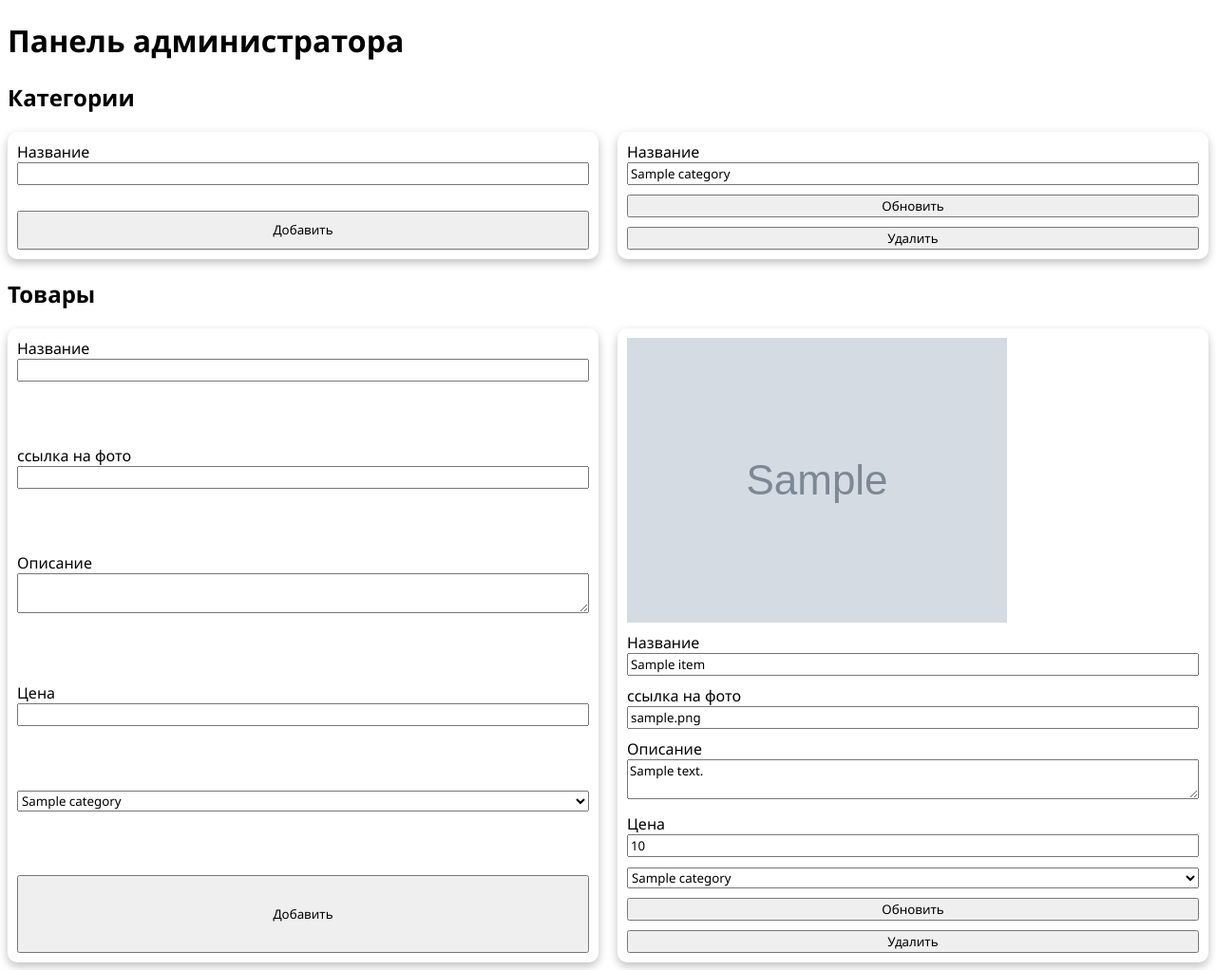
After one commit to med-backer02/simple-crud-web-app-petshop, a PHP site: page /admin.php in a window 1280 px wide. The commit adds this page. Shown: the whole page at 95% size. Run offline with PHP 8.4, Linux system fonts and the light colour scheme; tables that the repository leaves empty or names only in its code hold one stand-in row (values such as "Sample post"); grey boxes marked "Sample" are stand-in pictures.

Commit message:
add crud

```diff
--- /dev/null
+++ b/admin.php
@@ -0,0 +1,217 @@
+<?php
+require("db.php");
+if (!empty($_GET)) {
+
+    if (isset($_GET['delete_cat'])) {
+        $category_name = $_GET['cat_name'];
+        $id = $_GET['id'];
+        if ($db->query("DELETE FROM categories WHERE id=$id")) {
+            echo "<script>
+            alert('Удалено');
+            location.href='admin.php';
+            </script>";
+            exit();
+        } else {
+            var_dump($db->errorInfo());
+        }
+    }
+
+    if (isset($_GET['new_cat'])) {
+        $new_category_name = $_GET['new_cat'];
+        if ($db->query("INSERT INTO categories(name) VALUES ('$new_category_name')")) {
+            echo "<script>
+            alert('Добавлено');
+            location.href='admin.php';
+            </script>";
+            exit();
+        } else {
+            var_dump($db->errorInfo());
+        }
+    }
+
+    if (isset($_GET['cat_name'])) {
+        $category_name = $_GET['cat_name'];
+        $id = $_GET['id'];
+        if ($db->query("UPDATE categories SET name='$category_name' WHERE id=$id")) {
+            echo "<script>
+            alert('Обновлено');
+            location.href='admin.php';
+            </script>";
+            exit();
+        } else {
+            var_dump($db->errorInfo());
+        }
+    }
+
+    if (isset($_GET['delete_item'])) {
+        $category_name = $_GET['item_name'];
+        $id = $_GET['id'];
+        if ($db->query("DELETE FROM items WHERE id=$id")) {
+            echo "<script>
+            alert('Удалено');
+            location.href='admin.php';
+            </script>";
+            exit();
+        } else {
+            var_dump($db->errorInfo());
+        }
+    }
+
+    if (isset($_GET['new_item_name'])) {
+        $new_item_name = $_GET['new_item_name'];
+        $photo = $_GET['photo'];
+        $description = $_GET['description'];
+        $price = $_GET['price'];
+        $category = $_GET['category'];
+        if ($db->query("INSERT INTO items(name,photo,description,price,category) VALUES ('$new_item_name',
+                                                                 '$photo','$description',
+                                                                 $price,$category)")) {
+            echo "<script>
+            alert('Добавлено');
+            location.href='admin.php';
+            </script>";
+            exit();
+        } else {
+            var_dump($db->errorInfo());
+        }
+    }
+
+    if (isset($_GET['item_name'])) {
+        $item_name = $_GET['item_name'];
+        $photo = $_GET['photo'];
+        $description = $_GET['description'];
+        $price = $_GET['price'];
+        $category = $_GET['category'];
+        $id=$_GET['id'];
+        if ($db->query("UPDATE items SET name='$item_name',photo='$photo',
+                 description='$description',price=$price,category=$category WHERE id=$id")) {
+            echo "<script>
+            alert('Обновлено');
+            location.href='admin.php';
+            </script>";
+            exit();
+        } else {
+            var_dump($db->errorInfo());
+        }
+    }
+}
+
+$categories = $db->query("SELECT * FROM categories")->fetchAll(2);
+$products = $db->query("SELECT * FROM items")->fetchAll(2);
+?>
+<!doctype html>
+<html lang="en">
+<head>
+    <meta charset="UTF-8">
+    <meta name="viewport"
+          content="width=device-width, user-scalable=no, initial-scale=1.0, maximum-scale=1.0, minimum-scale=1.0">
+    <meta http-equiv="X-UA-Compatible" content="ie=edge">
+    <title>Document</title>
+    <link rel="stylesheet" href="style.css">
+</head>
+<body>
+<h1>Панель администратора</h1>
+<main>
+    <section class="categories">
+        <h2>Категории</h2>
+        <div class="container">
+            <form action="#" class="item">
+                <label>
+                    Название
+                    <input type="text" name="new_cat" required>
+                </label>
+                <button>Добавить</button>
+            </form>
+            <?php foreach ($categories as $category): ?>
+                <form action="#" class="item">
+                    <label>
+                        Название
+                        <input type="text" name="cat_name" value="<?= $category['name']; ?>">
+                        <input type="hidden" name="id" value="<?= $category['id']; ?>">
+                    </label>
+                    <button>Обновить</button>
+                    <button name="delete_cat">Удалить</button>
+                </form>
+            <?php endforeach; ?>
+        </div>
+
+    </section>
+    <section class="categories">
+        <h2>Товары</h2>
+        <div class="container">
+            <form action="#" class="item">
+
+                <label>
+                    Название
+                    <input type="text" name="new_item_name" required>
+                </label>
+
+                <label>
+                    ссылка на фото
+                    <input type="text" name="photo" required>
+                </label>
+
+                <label>
+                    Описание
+                    <textarea name="description" required></textarea>
+                </label>
+
+                <label>
+                    Цена
+                    <input type="text" name="price" required>
+                </label>
+
+                <label>
+                    <select name="category">
+                        <?php foreach ($categories as $category): ?>
+                            <option value="<?= $category['id']; ?>"><?= $category['name']; ?></option>
+                        <?php endforeach; ?>
+                    </select>
+                </label>
+                <button>Добавить</button>
+
+            </form>
+            <?php foreach ($products as $item): ?>
+                <form action="#" class="item">
+                    <img src="<?= $item['photo']; ?>" alt="">
+                    <label>
+                        Название
+                        <input type="text" name="item_name" value="<?= $item['name']; ?>" required>
+                    </label>
+
+                    <label>
+                        ссылка на фото
+                        <input type="text" name="photo" value="<?= $item['photo']; ?>">
+                    </label>
+
+                    <label>
+                        Описание
+                        <textarea name="description"><?= $item['description']; ?></textarea>
+                    </label>
+
+                    <label>
+                        Цена
+                        <input type="text" name="price" value="<?= $item['price']; ?>">
+                    </label>
+
+                    <label>
+                        <select name="category">
+                            <?php foreach ($categories as $category): ?>
+                                <option value="<?= $category['id']; ?>"
+                                <?php if ($item['category']==$category['id']) echo "selected";?>
+                                >
+                                    <?= $category['name']; ?>
+                                </option>
+                            <?php endforeach; ?>
+                        </select>
+                    </label>
+                    <input type="hidden" name="id" value="<?= $item['id'] ?>">
+                    <button>Обновить</button>
+                    <button name="delete_item">Удалить</button>
+                </form>
+            <?php endforeach; ?>
+        </div>
+    </section>
+</main>
+</body>
+</html>
--- a/index.php
+++ b/index.php
@@ -20,10 +20,11 @@ if (isset($_GET['category'])) {
 </head>
 <body>
 <header><h1>Little’ Petshop</h1></header>
-
+<a href="admin.php">Admin panel</a>
+<br>
 <main>
     <section class="filters">
-        <?php foreach ($categories as $category): ?>
+        <?php foreach ($categories as $category):?>
             <a href="?category=<?= $category['id']; ?>"
                 <?php if (isset($_GET['category']) && $_GET['category'] == $category['id']) echo 'class="selected"'; ?>
             ><?= $category['name']; ?></a>
```
